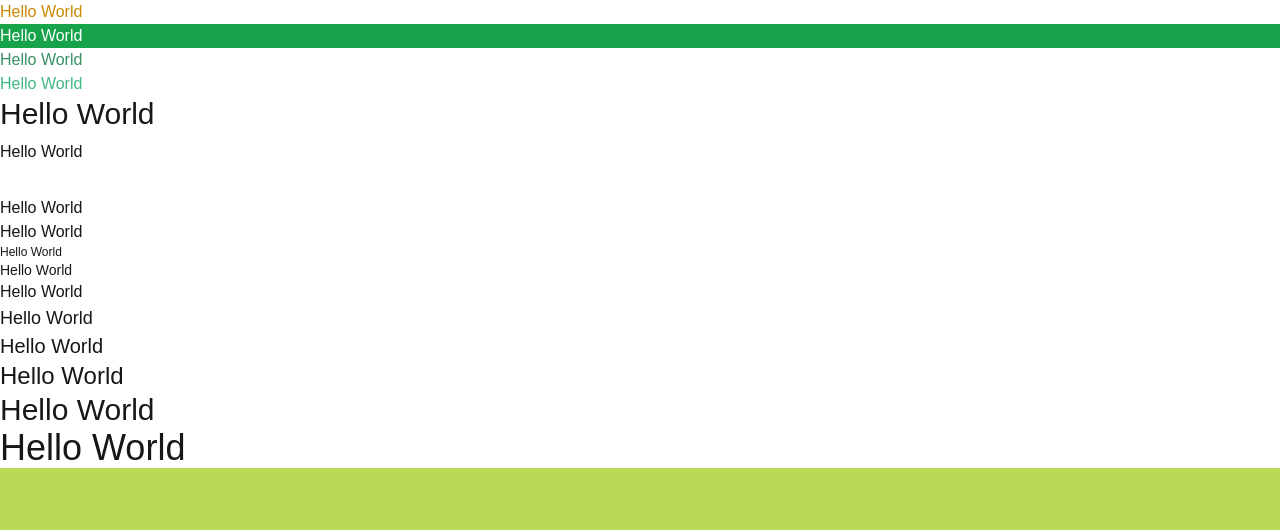
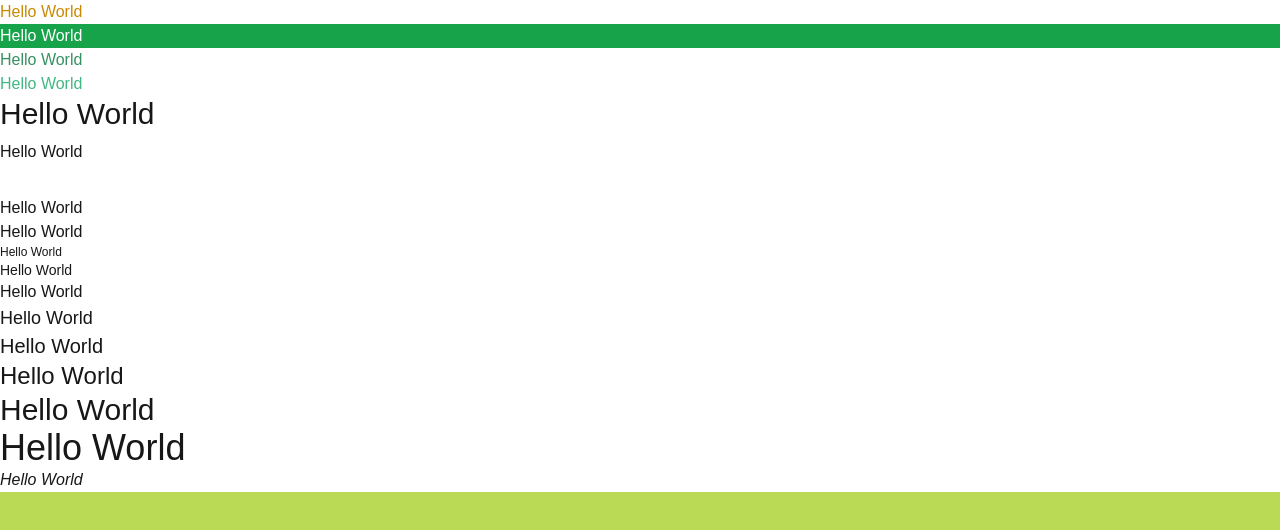
Before and after one commit to vietle290/tailwindcss, a Next.js app: page / in a window 1280 px wide. Shown: the top 530 px of the page. Built offline with nearby package versions, Linux system fonts and the light colour scheme.

Commit message:
Tailwindcss Font Style

```diff
--- a/app/globals.css
+++ b/app/globals.css
@@ -25,6 +25,8 @@ body {
   html {
     /* background-color: lime; */
     @apply bg-[#bada55];
-    @apply text-white;
+
+    /* font family */
+    font-family: 'Inter', sans-serif;
   }
 }
--- a/app/page.tsx
+++ b/app/page.tsx
@@ -34,6 +34,10 @@ export default function Home() {
         <p className="text-3xl">Hello World</p>
         <p className="text-4xl">Hello World</p>
       </div>
+      {/* Tailwind Typography Font Style*/}
+      <div>
+        <p className="italic">Hello World</p>
+      </div>
     </div>
   );
 }
```
